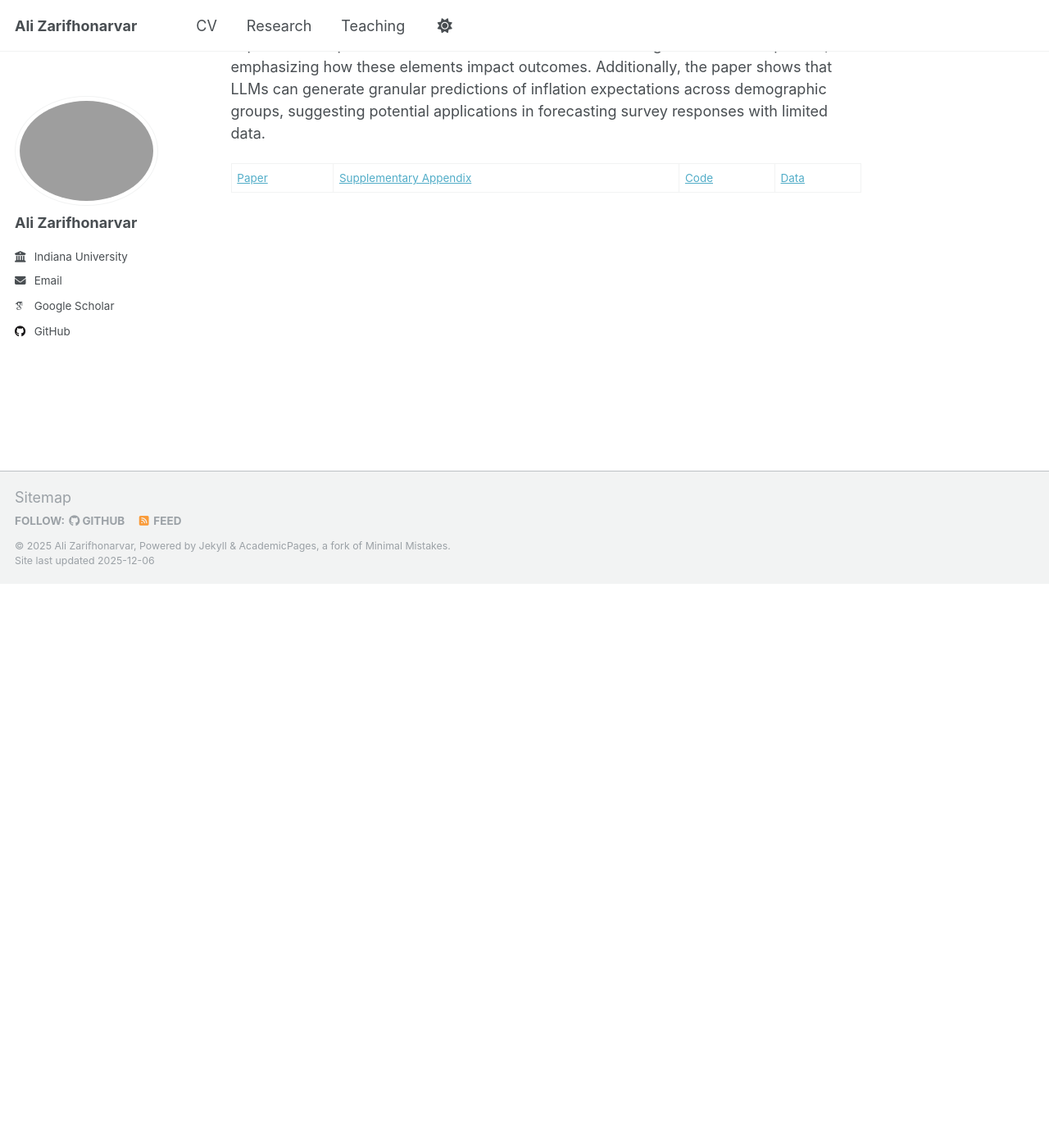
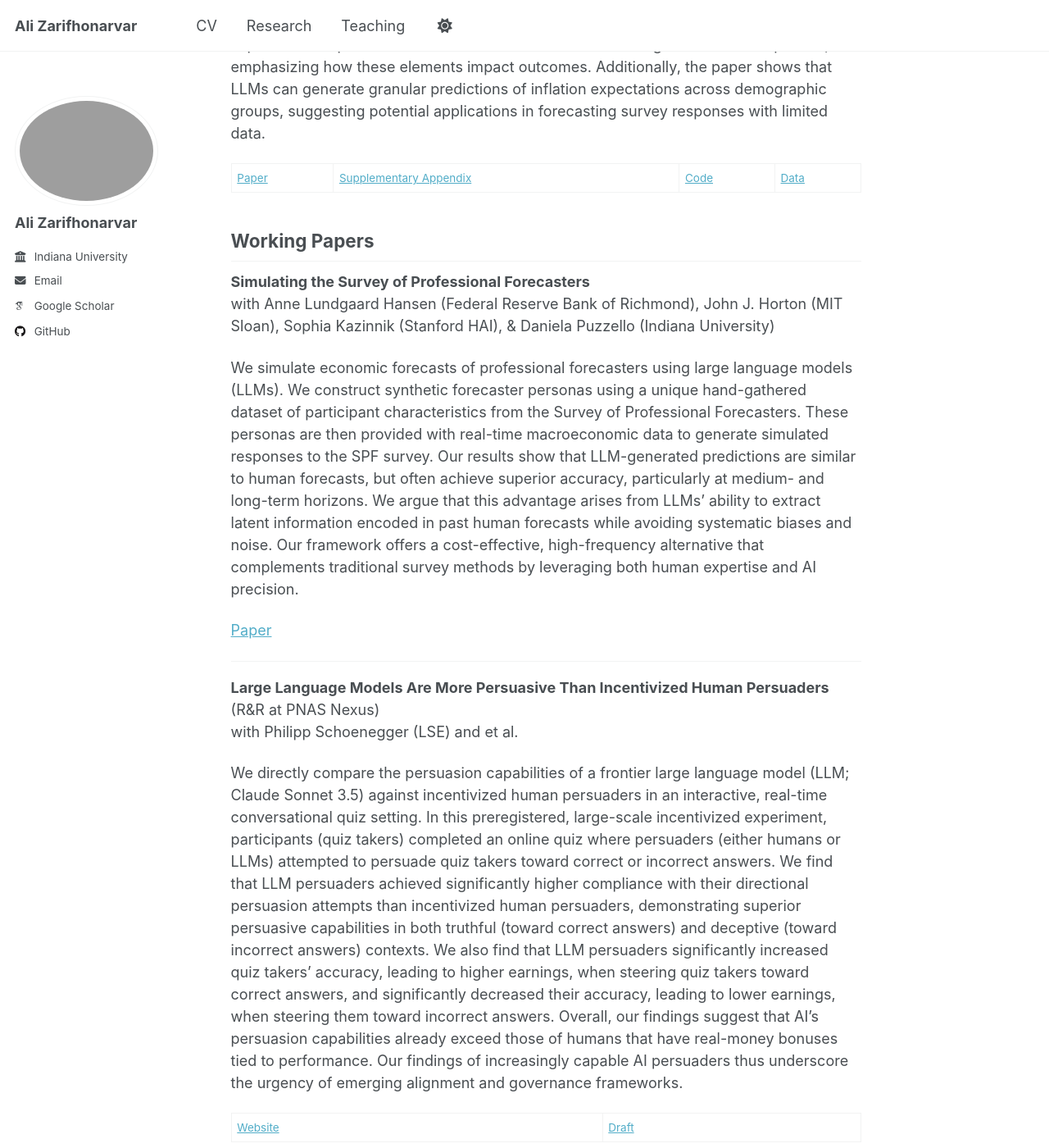
Before and after one commit to alizarif/alizarif.github.io, a Jekyll site: the page built from _pages/about.md, in a window 1280 px wide and 1400 px high, scrolled down 688 px. Shown: the whole window at 82% size. Built offline with Jekyll 4.4.1, drawn with Linux system fonts in a browser that asks for light colours; some web fonts are replaced; some of the changed text lies outside the part shown.

Commit message:
Update about.md

```diff
--- a/_pages/about.md
+++ b/_pages/about.md
@@ -20,3 +20,36 @@ Here is my [CV](https://alizarif.github.io/assets/Ali_Zarifhonarvar_CV.pdf).
 This paper studies the generation of inflation expectations using generative AI in survey experiments, specifically focusing on agents created with Large Language Models (LLMs). It reveals that LLMs accessing relevant economic documents exhibit more consistent responses, demonstrating that domain knowledge significantly shapes expectations. Typically, LLMs predict higher inflation than actual rates, aligning closely with findings from the Survey of Consumer Expectations. Information treatments, particularly forward guidance, precisely influence LLMs' inflation expectations. Furthermore, customizing prompts with a persona induces partisan biases, mirroring human survey behaviors. It also explores the importance of model selection and the reasoning behind LLM responses, emphasizing how these elements impact outcomes. Additionally, the paper shows that LLMs can generate granular predictions of inflation expectations across demographic groups, suggesting potential applications in forecasting survey responses with limited data.
 
 [Paper](https://doi.org/10.1016/j.jmoneco.2025.103859) | [Supplementary Appendix](https://ars.els-cdn.com/content/image/1-s2.0-S0304393225001308-mmc1.pdf) | [Code](https://github.com/alizarif/JME_AI-and-Inflation) | [Data](https://dataverse.harvard.edu/dataset.xhtml?persistentId=doi:10.7910/DVN/UJUFIN)
+
+## Working Papers
+
+**Simulating the Survey of Professional Forecasters**
+with Anne Lundgaard Hansen (Federal Reserve Bank of Richmond), John J. Horton (MIT Sloan), Sophia Kazinnik (Stanford HAI), & Daniela Puzzello (Indiana University)
+
+We simulate economic forecasts of professional forecasters using large language models (LLMs). We construct synthetic forecaster personas using a unique hand-gathered dataset of participant characteristics from the Survey of Professional Forecasters. These personas are then provided with real-time macroeconomic data to generate simulated responses to the SPF survey. Our results show that LLM-generated predictions are similar to human forecasts, but often achieve superior accuracy, particularly at medium- and long-term horizons. We argue that this advantage arises from LLMs' ability to extract latent information encoded in past human forecasts while avoiding systematic biases and noise. Our framework offers a cost-effective, high-frequency alternative that complements traditional survey methods by leveraging both human expertise and AI precision.
+
+[Paper](https://papers.ssrn.com/sol3/papers.cfm?abstract_id=5066286)
+
+---
+
+**Large Language Models Are More Persuasive Than Incentivized Human Persuaders** (R&R at PNAS Nexus)
+with Philipp Schoenegger (LSE) and et al.
+
+We directly compare the persuasion capabilities of a frontier large language model (LLM; Claude Sonnet 3.5) against incentivized human persuaders in an interactive, real-time conversational quiz setting. In this preregistered, large-scale incentivized experiment, participants (quiz takers) completed an online quiz where persuaders (either humans or LLMs) attempted to persuade quiz takers toward correct or incorrect answers. We find that LLM persuaders achieved significantly higher compliance with their directional persuasion attempts than incentivized human persuaders, demonstrating superior persuasive capabilities in both truthful (toward correct answers) and deceptive (toward incorrect answers) contexts. We also find that LLM persuaders significantly increased quiz takers' accuracy, leading to higher earnings, when steering quiz takers toward correct answers, and significantly decreased their accuracy, leading to lower earnings, when steering them toward incorrect answers. Overall, our findings suggest that AI's persuasion capabilities already exceed those of humans that have real-money bonuses tied to performance. Our findings of increasingly capable AI persuaders thus underscore the urgency of emerging alignment and governance frameworks.
+
+[Website](https://sites.google.com/view/ai-persuasion/team?authuser=0) | [Draft](https://arxiv.org/abs/2505.09662)
+
+---
+
+**AI Economic Behavior: Evidence from Risk and Time Preference Elicitation** (R&R at Research in Experimental Economics)
+Zarifhonarvar, A. Ganji, G. L.
+
+This study examines risk and time preferences of large language models (LLMs) in economic decision-making scenarios by adapting established behavioral economics measures. Using a novel methodology combining predefined risk personas and randomized controlled trials (RCTs), we assess AI agents' responses to various economic contexts. We find that AI models demonstrate systematic preference patterns influenced by both assigned personas and economic conditions, with larger models exhibiting more sophisticated preference updating than smaller models. Notably, recession scenarios elicit stronger preference adjustments than boom scenarios across all models, while risk-averse personas maintain consistent positions regardless of context. The results reveal that AI agents can develop coherent economic preferences distinct from human decision-making patterns, particularly in their response to negative economic information.
+
+[Draft](https://papers.ssrn.com/sol3/papers.cfm?abstract_id=5154002) | [Code](https://github.com/ganjigajanan/GenAI-Economic-Behavior) | [Data](https://dataverse.harvard.edu/citation?persistentId=doi:10.7910/DVN/L9BKPI)
+
+## Research in Progress
+
+**Zoom in on the FOMC**
+
+**Automated Firms**
```
